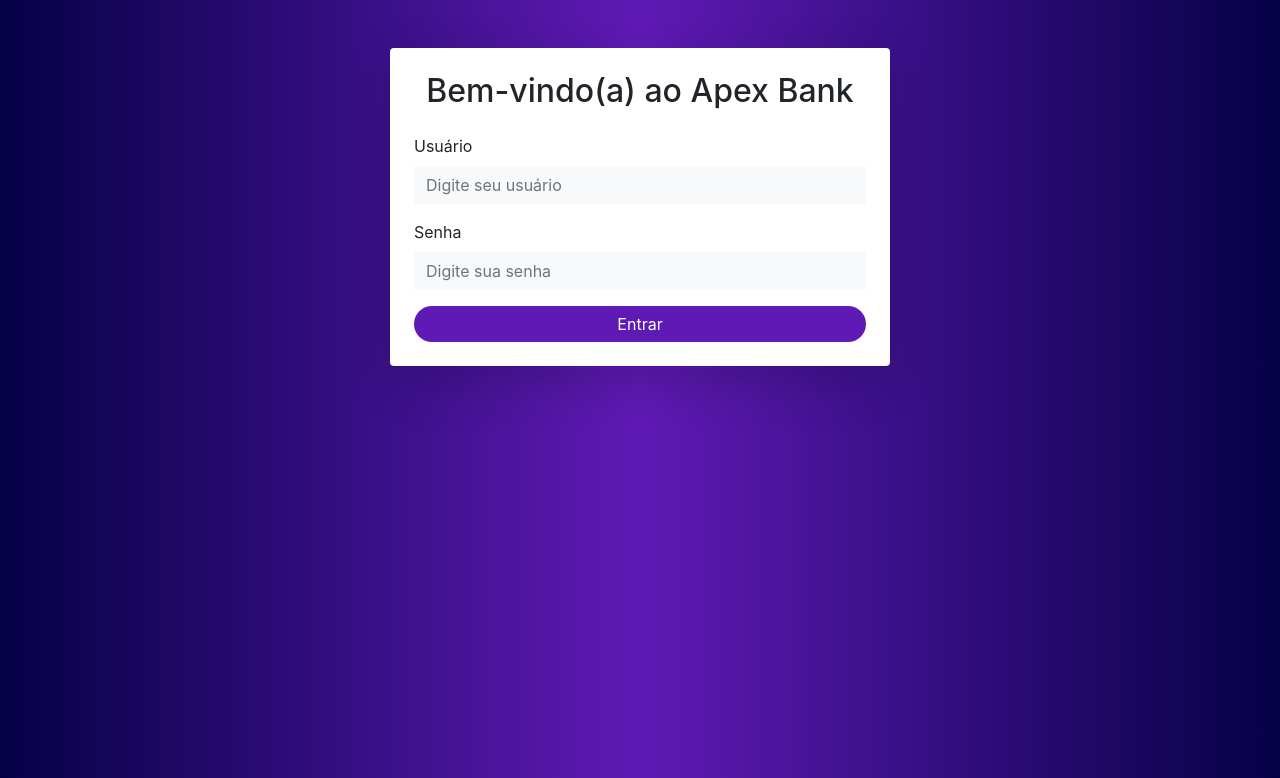
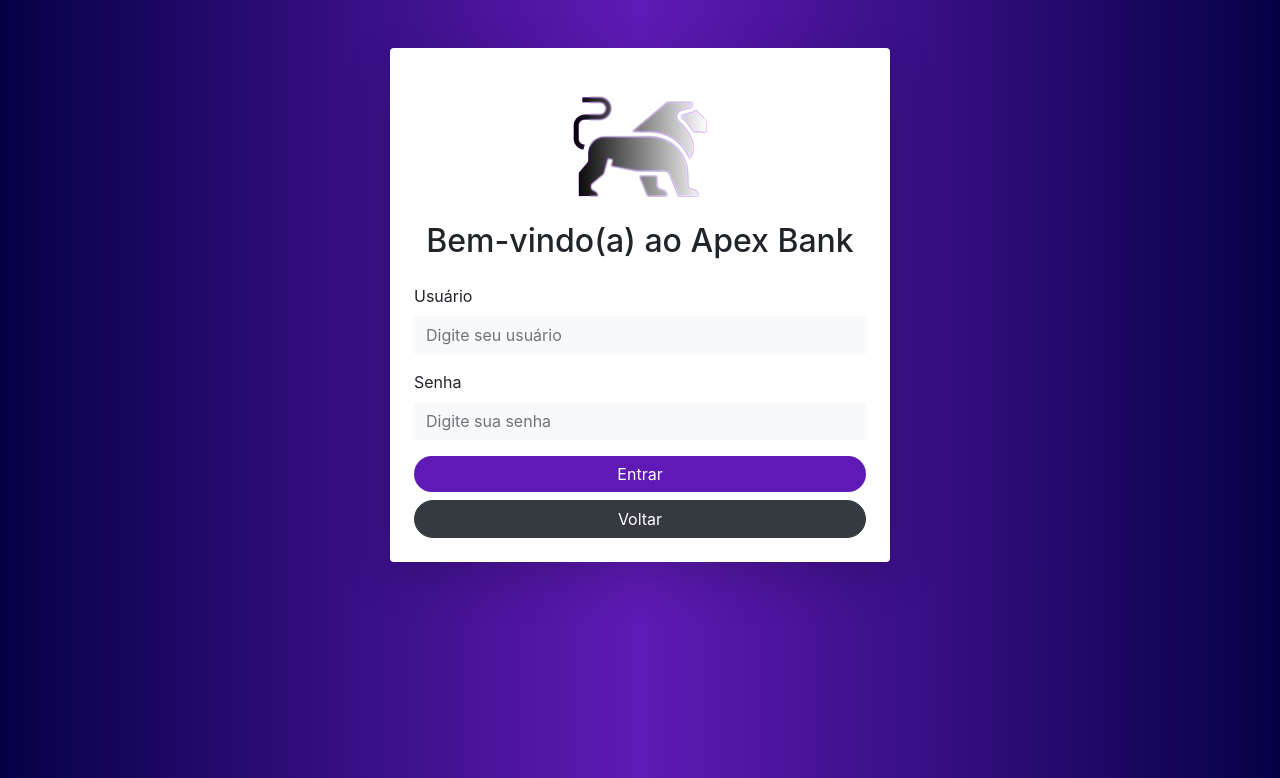
Before and after one commit to marcelitos1v9/Apex-bank, a PHP site: page /views/login.php in a window 1280 px wide. Shown: the top 778 px of the page. Run offline with PHP 8.4, Linux system fonts and the light colour scheme.

Commit message:
new file:   img/leao_logo_1.png 	modified:   views/login.php

```diff
--- a/views/login.php
+++ b/views/login.php
@@ -70,7 +70,9 @@
     <div class="row justify-content-center align-items-center">
       <div class="col-md-6">
         <div class="card shadow-lg p-4">
-
+            <div class="d-flex justify-content-center">
+                <img src="../img/leao_logo_1.png" alt="">
+            </div>
           <h2 class="text-center mb-4">Bem-vindo(a) ao Apex Bank</h2>
           <form>
             <div class="form-group">
@@ -81,8 +83,9 @@
               <label for="password">Senha</label>
               <input type="password" class="form-control" id="password" placeholder="Digite sua senha">
             </div>
-            <button type="submit" class="btn btn-primary btn-block rounded-pill">Entrar</button>
+            <button type="submit" class="btn mt-3 btn-primary btn-block rounded-pill">Entrar</button>
           </form>
+            <a href="../" class="btn btn-dark rounded-pill mt-2">Voltar</a>
         </div>
       </div>
     </div>
```
Also changed, not shown: img/leao_logo_1.png (added).
